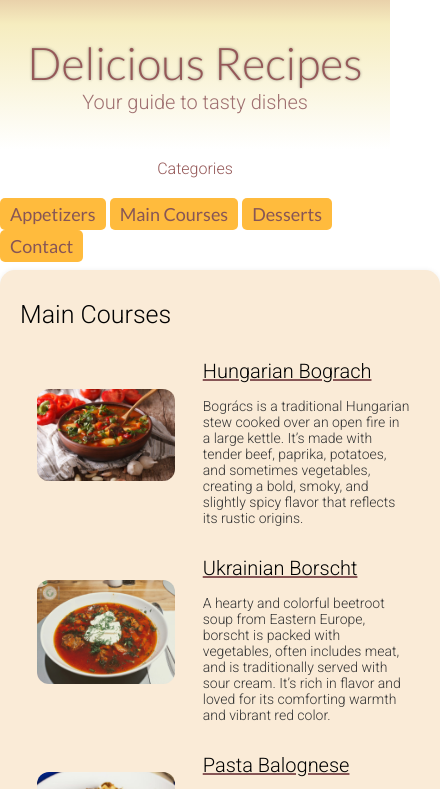
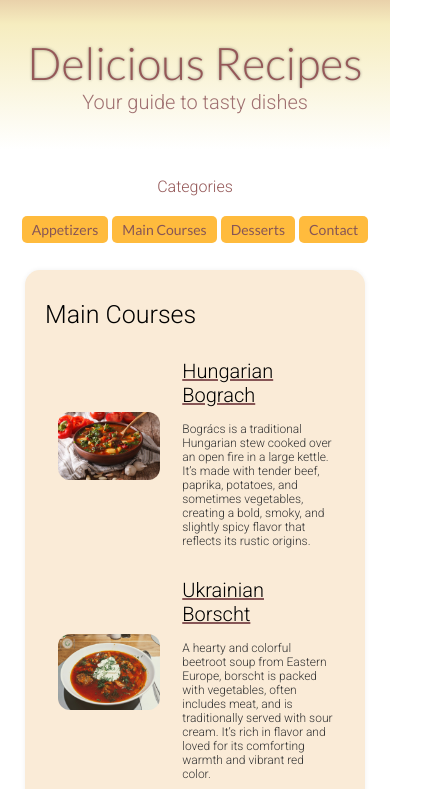
Before and after one commit to minddwe11er/recipe, a plain HTML site: page pages/courses.html in a window 390 px wide. Shown: the top 789 px of the page, 440 px wide, since content can reach past the window. Drawn offline with Linux system fonts and the light colour scheme.

Commit message:
additional media rules

```diff
--- a/main.css
+++ b/main.css
@@ -272,3 +272,30 @@ h3 {
         width: 80%;
     }
 }
+
+@media (max-width: 480px) {
+    .container {
+        width: 300px;
+        font-size: 12px;
+    }
+
+    nav a {
+        font-size: 14px;
+    }
+
+    #food {
+        height: 40%;
+    }
+
+    .container img {
+        width: 80%;
+    }
+
+    .cours .cours-picture {
+        width: 150px;
+    }
+
+    .cours .cours-text {
+        width: 60%;
+    }
+}
```
